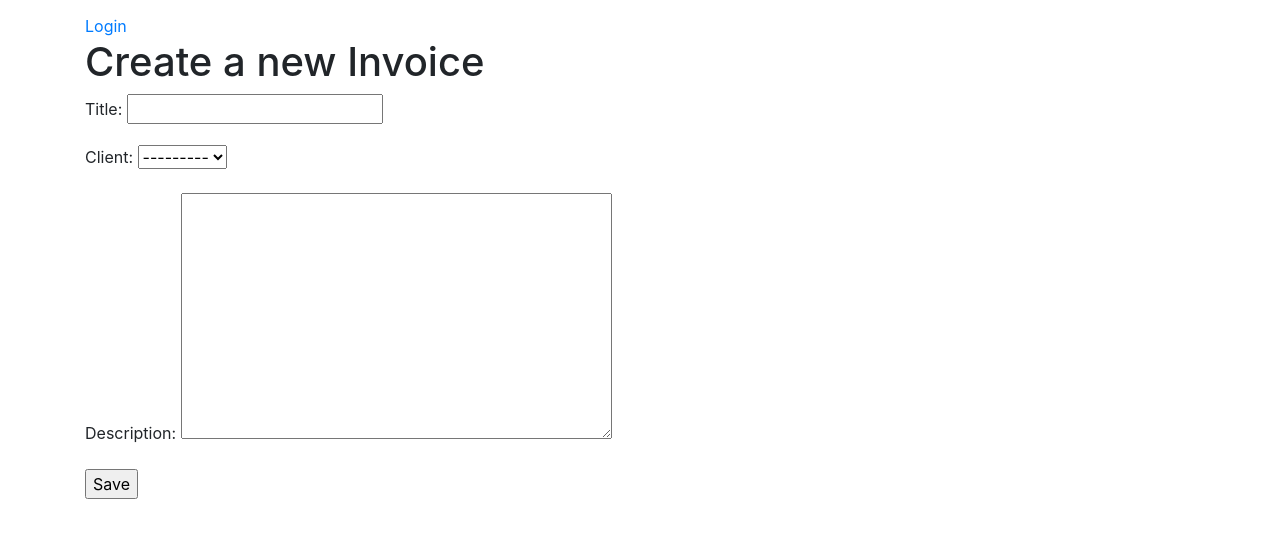
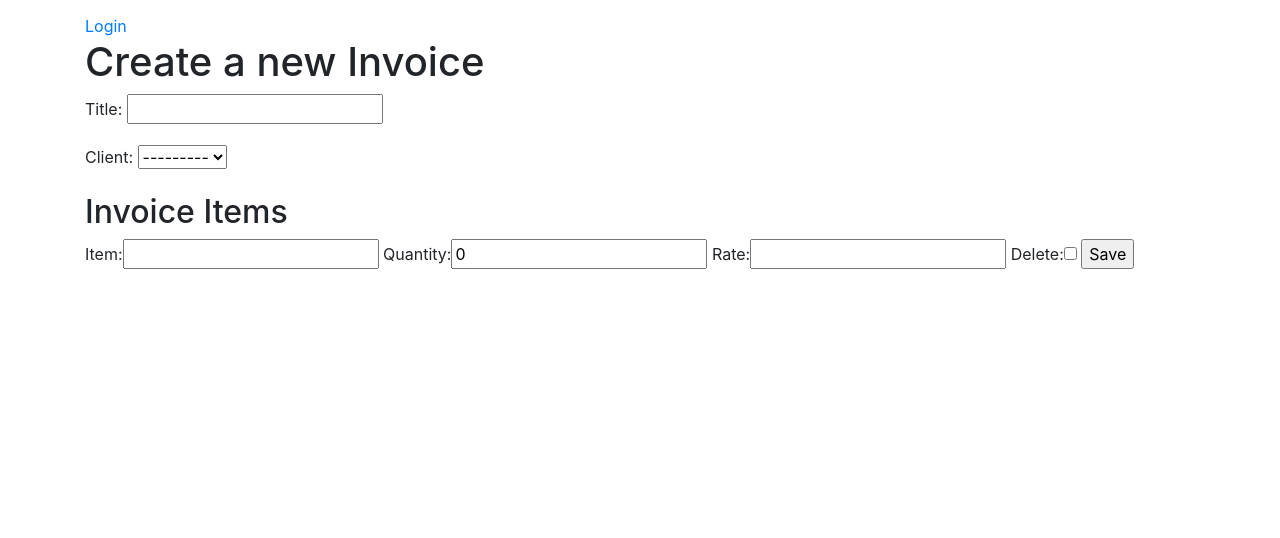
Before and after one commit to kaysiz/invoicing-app, a Django app: page /invoices/new/ in a window 1280 px wide. Shown: the part 170-708 px from the top of the page. Run offline with Django 3.2, Linux system fonts and the light colour scheme; data that the repository does not hold is empty; some libraries are stand-ins or nearby versions.

Commit message:
Add Invoice creation and edit logic

```diff
--- a/invoices/models.py
+++ b/invoices/models.py
@@ -5,6 +5,9 @@ from django.urls import reverse
 from phonenumber_field.modelfields import PhoneNumberField
 
 
+# class InvoiceManager(models.Manager):
+#     def get_invoice_items(self):
+#         return self.items.all()
 
 class Client(models.Model):
     first_name = models.CharField(max_length=200)
@@ -28,36 +31,49 @@ class Invoice(models.Model):
     title = models.CharField(max_length=200)
     # user
     client = models.ForeignKey(Client, on_delete=models.CASCADE)
-    description = models.TextField()
+    # description = models.TextField()
     invoice_total = models.DecimalField(max_digits=6, decimal_places=2, blank=True, editable=False)
     create_date = models.DateField(auto_now_add=True)
-    # line_item = models.ForeignKey(InvoiceItems, on_delete=models.CASCADE, blank=True)
+
+    class Meta:
+        verbose_name: "Invoice"
+        verbose_name_plural: "Invoices"
 
     def get_absolute_url(self):
         return reverse('invoice-detail', kwargs={'pk': self.pk})
 
     def __str__(self):
-        return self.title
+        return f'{self.title} - {self.invoice_total}'
 
     def __repr__(self):
         return f'<Invoice: {self.client} - {self.title}>'
 
     def get_invoice_total(self):
         # return f'${self.invoice_total}'
-        total = Decimal('0.00')
+        total = 0
         total = sum([item.subtotal() for item in self.items.all()])
         self.invoice_total = total
+        # return total
 
     def save(self, *args, **kwargs):
+        #  TODO: Figure out whay this doesn't always work
+        # self.invoice_total = self.get_invoice_total()
+        # for item in self.items.all():
+        #     item.save()
         self.get_invoice_total()
-        super(Invoice, self).save(*args, **kwargs)
+        super().save(*args, **kwargs)
 
-class InvoiceItems(models.Model):
+class InvoiceItem(models.Model):
     # Invoice Line Items
     invoice = models.ForeignKey(Invoice, related_name='items', on_delete=models.CASCADE)
     item = models.CharField(max_length=200)
     quantity = models.IntegerField(default=0)
     rate = models.DecimalField(max_digits=6, decimal_places=2)
+    tax = models.DecimalField(max_digits=6, decimal_places=2, default=0)
+
+    class Meta:
+        verbose_name: "Invoice Item"
+        verbose_name_plural: "Invoice Items"
 
     def __str__(self):
         # return self.item
@@ -68,3 +84,7 @@ class InvoiceItems(models.Model):
 
     def subtotal(self):
         return self.quantity * self.rate
+
+    def save(self, *args, **kwargs):
+        # Add a call to update invoice total here
+        super().save(*args, **kwargs)
--- a/invoices/urls.py
+++ b/invoices/urls.py
@@ -5,11 +5,17 @@ from .import views
 urlpatterns = [
     # path('', views.InvoiceListView.as_view(), name='home'),
     path('', views.DashboardView.as_view(), name='dashboard'),
-    path('invoices', views.InvoiceListView.as_view(), name='invoice-list'),
+    # Invoices
+    path('invoices/', views.InvoiceListView.as_view(), name='invoice-list'),
     path('invoices/new/', views.InvoiceCreateView.as_view(), name='new-invoice'),
     path('invoices/<int:pk>/', views.InvoiceDetailView.as_view(), name='invoice-detail'),
+    path('invoices/edit/<int:pk>/', views.InvoiceUpdateView.as_view(), name='invoice-edit'),
+    # Clients
     path('clients/', views.ClientListView.as_view(), name='client-list'),
     path('clients/new/', views.ClientCreateView.as_view(), name='new-client'),
     path('clients/<int:pk>/', views.ClientDetailView.as_view(), name='client-detail'),
+
     path('accounts/', include('django.contrib.auth.urls')),
+    # path('create/', views.invoice_create_view),
+    # path('new_invoice/<int:invoice_id>/', views.edit_invoice),
 ]
--- a/invoices/views.py
+++ b/invoices/views.py
@@ -1,9 +1,16 @@
 from django.shortcuts import render
+from django.urls import reverse
+from django.forms import formset_factory, modelformset_factory
+from django.forms.models import inlineformset_factory
 from django.views.generic import ListView, DetailView, CreateView, UpdateView
 
-from .models import Invoice, Client, InvoiceItems
+from .models import Invoice, Client, InvoiceItem
+from .forms import InvoiceItemsForm
 
-
+InvoiceItemsFormset = inlineformset_factory(
+    Invoice, InvoiceItem, fields=('item', 'quantity', 'rate',),
+    extra=1,
+)
 class DashboardView(ListView):
     # TODO: Consider removing this or InvoiceListView
     model = Invoice
@@ -33,9 +40,59 @@ class InvoiceDetailView(DetailView):
 class InvoiceCreateView(CreateView):
     model = Invoice
     template_name = 'new_invoice.html'
-    fields = '__all__'
+    fields = ('title', 'client',)
 
 
+    def get_context_data(self, **kwargs):
+        # To display the invoice items
+        # Call the base implementation first to get the data
+        # context = super(InvoiceCreateView, self).get_context_data(**kwargs)
+        # Add invoice items queryset
+        # context['invoice_items'] = context['invoice'].items.all()
+        data = super().get_context_data(**kwargs)
+        if self.request.POST:
+            data['invoice_items'] = InvoiceItemsFormset(self.request.POST)
+        else:
+            data['invoice_items'] = InvoiceItemsFormset()
+        return data
+
+    def form_valid(self, form):
+        context = self.get_context_data()
+        invoice_items = context['invoice_items']
+        self.invoice = form.save()
+        if invoice_items.is_valid():
+            invoice_items.instance = self.invoice
+            invoice_items.save()
+        return super().form_valid(form)
+
+    def get_success_url(self):
+        return reverse('invoice-list')
+
+
+class InvoiceUpdateView(UpdateView):
+    model = Invoice
+    fields = ['title']
+    template_name = 'edit_invoice.html'
+
+    def get_context_data(self, **kwargs):
+        data = super().get_context_data(**kwargs)
+        if self.request.POST:
+            data['invoice_items'] = InvoiceItemsFormset(self.request.POST, instance=self.object)
+        else:
+            data['invoice_items'] = InvoiceItemsFormset(instance=self.object)
+        return data
+
+    def form_valid(self, form):
+        context = self.get_context_data()
+        invoice_items = context['invoice_items']
+        self.object = form.save()
+        if invoice_items.is_valid():
+            invoice_items.instance = self.object
+            invoice_items.save()
+        return super().form_valid(form)
+
+    def get_success_url(self):
+        return reverse('invoice-list')
 class ClientCreateView(CreateView):
     model = Client
     template_name = 'new_client.html'
@@ -53,3 +110,71 @@ class ClientDetailView(DetailView):
 
 class ClientUpdateView(UpdateView):
     pass
+
+
+# def invoice_create_view(request):
+#     # https://docs.djangoproject.com/en/dev/topics/forms/modelforms/#inline-formsets
+#     # https://github.com/elo80ka/django-dynamic-formset
+#     # https://collingrady.wordpress.com/2008/02/18/editing-multiple-objects-in-django-with-newforms/
+#     # https://stackoverflow.com/questions/18413303/how-can-i-have-the-equivalent-of-djangos-admin-inlines-in-a-modelform
+#     # testFormSet = modelformset_factory(InvoiceItems, form=InvoiceItemsForm, fields=('invoice','item', 'quantity'), extra=0)
+#     # formset = testFormSet()
+#     # context = {
+#     #     'formset': formset,
+#     # }
+#     if request.method == 'POST':
+#         InvoiceItemsFormset = inlineformset_factory(
+#             Invoice, InvoiceItems, fields=('item', 'quantity', 'rate', 'tax')
+#         )
+#         invoice = Invoice(request.POST)
+#         formset = InvoiceItemsFormset(request.POST)
+#         if invoice.is_valid() and formset.is_valid():
+#             invoice_instance = invoice.save()
+#             invoice_items = formset.save(commit=False)
+#             for invoice_item in invoice_items:
+#                 invoice_item.invoice_id = invoice_instance.id
+#                 invoice_item.save()
+#             invoice.save()
+#             formset = InvoiceItemsFormset(queryset=InvoiceItems.objects.filter(invoice__id=invoice.pk))
+#     else:
+#         invoice = Invoice()
+#         # invoice.save()
+#         InvoiceItemsFormset = inlineformset_factory(
+#             Invoice, InvoiceItems, fields=('invoice','item', 'quantity', 'rate', 'tax')
+#         )
+#         formset = InvoiceItemsFormset()
+
+
+
+#     context ={
+#         'formset': formset,
+#         # 'form': invoice,
+#     }
+#     return render(request,'new_invoice_test.html', context)
+
+def edit_invoice(request, invoice_id):
+    # https://github.com/elo80ka/django-dynamic-formset
+    # https://simpleit.rocks/python/django/dynamic-add-form-with-add-button-in-django-modelformset-template/
+    # https://medium.com/all-about-django/adding-forms-dynamically-to-a-django-formset-375f1090c2b0
+    invoice = Invoice.objects.get(pk=invoice_id)
+    InvoiceItemsFormset = modelformset_factory(InvoiceItem, fields=('item', 'quantity','rate','tax',))
+
+    if request.method == 'POST':
+        formset = InvoiceItemsFormset(request.POST, queryset=InvoiceItem.objects.filter(invoice__id=invoice.pk))
+        if formset.is_valid():
+            instances = formset.save(commit=False)
+            for instance in  instances:
+                instance.invoice_id = invoice.id
+                instance.save()
+            invoice.save() # Do this in order to update invoice total
+    # else:
+    #     # Create a new invoice here
+    #     # https://docs.djangoproject.com/en/3.0/topics/forms/modelforms/#saving-objects-in-the-formset
+    #     formset = InvoiceItemsFormset(request.POST)
+    #     invoice = Invoice()
+    #     if formset.is_valid():
+    #         instances = formset.save(commit=False)
+
+
+    formset = InvoiceItemsFormset(queryset=InvoiceItem.objects.filter(invoice__id=invoice.pk))
+    return render(request, 'index.html', {'formset' : formset})
--- a/templates/client_detail.html
+++ b/templates/client_detail.html
@@ -1,7 +1,7 @@
 {% extends 'base.html' %}
 
 {% block content %}
-    <h2>{{ client.firstname }} {{ client.lastname }} Detail</h2>
+    <h2>{{ client.first_name }} {{ client.last_name }} Detail</h2>
     <p>Email: {{ client.email }}</p>
     <p>Company: {{ client.company }} </p>
 
--- a/templates/new_invoice.html
+++ b/templates/new_invoice.html
@@ -5,6 +5,8 @@
     <h1> Create a new Invoice</h1>
     <form action="" method="POST">{% csrf_token %}
         {{ form.as_p }}
+        <h2>Invoice Items</h2>
+        {{ invoice_items }}
         <input type="submit" value="Save"/>
     </form>
 
```
Also changed, not shown: invoices/admin.py (+14 -3 lines), invoices/migrations/0001_initial.py, users/migrations/0001_initial.py.
